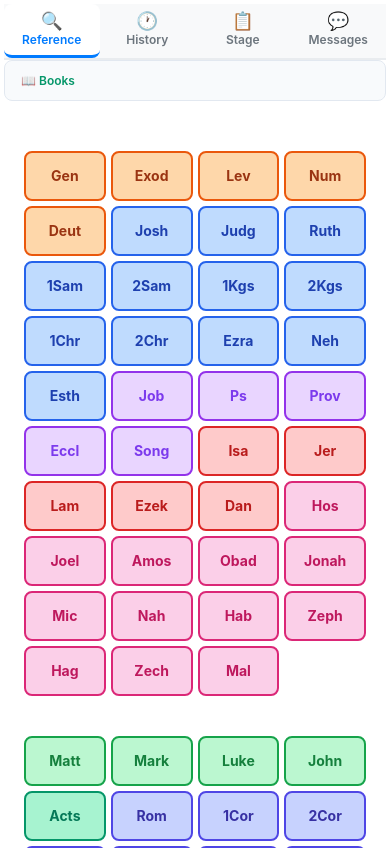
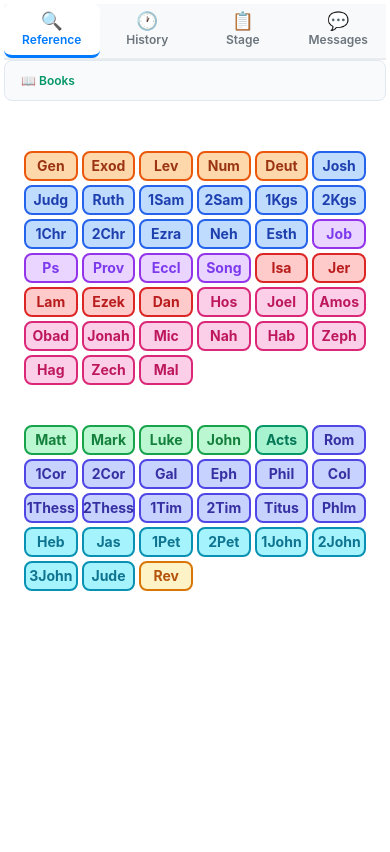
Before and after one commit to chrishayescodes/obs-bible, a React (Vite) app in the folder obs-bible/: page / in a window 390 px wide. Built offline with nearby package versions, Linux system fonts and the light colour scheme.

Commit message:
fix button css

```diff
--- a/obs-bible/src/nav/ref-nav/book-selection/BibleBookSelector.css
+++ b/obs-bible/src/nav/ref-nav/book-selection/BibleBookSelector.css
@@ -19,21 +19,21 @@
 
 .books-grid {
   display: grid;
-  grid-template-columns: repeat(auto-fit, minmax(90px, 1fr));
+  grid-template-columns: repeat(auto-fit, minmax(70px, 1fr));
   gap: 8px;
   max-width: 100%;
 }
 
 .book-button {
   border-radius: 8px;
-  padding: 12px 8px;
+  padding: 4px 3px;
   cursor: pointer;
   transition: all 0.2s ease;
   display: flex;
   flex-direction: column;
   align-items: center;
   justify-content: center;
-  min-height: 70px;
+  min-height: 50px;
   font-family: inherit;
   border: 2px solid;
 }
@@ -313,47 +313,47 @@
 /* Extra large screens - 12+ columns */
 @media (min-width: 1400px) {
   .books-grid {
-    grid-template-columns: repeat(auto-fit, minmax(100px, 1fr));
+    grid-template-columns: repeat(auto-fit, minmax(80px, 1fr));
   }
 }
 
 /* Large screens - 10-12 columns */
 @media (min-width: 1200px) and (max-width: 1399px) {
   .books-grid {
-    grid-template-columns: repeat(auto-fit, minmax(95px, 1fr));
+    grid-template-columns: repeat(auto-fit, minmax(75px, 1fr));
   }
 }
 
 /* Medium screens - 8-10 columns */
 @media (min-width: 992px) and (max-width: 1199px) {
   .books-grid {
-    grid-template-columns: repeat(auto-fit, minmax(90px, 1fr));
+    grid-template-columns: repeat(auto-fit, minmax(70px, 1fr));
   }
 }
 
 /* Tablet landscape - 6-8 columns */
 @media (min-width: 768px) and (max-width: 991px) {
   .books-grid {
-    grid-template-columns: repeat(auto-fit, minmax(85px, 1fr));
-    gap: 8px;
+    grid-template-columns: repeat(auto-fit, minmax(65px, 1fr));
+    gap: 6px;
   }
 
   .book-button {
-    padding: 10px 6px;
-    min-height: 65px;
+    padding: 4px 3px;
+    min-height: 45px;
   }
 }
 
 /* Tablet portrait - 5-6 columns */
 @media (min-width: 576px) and (max-width: 767px) {
   .books-grid {
-    grid-template-columns: repeat(auto-fit, minmax(80px, 1fr));
-    gap: 6px;
+    grid-template-columns: repeat(auto-fit, minmax(60px, 1fr));
+    gap: 5px;
   }
 
   .book-button {
-    padding: 10px 6px;
-    min-height: 60px;
+    padding: 4px 3px;
+    min-height: 40px;
   }
 
   .book-id {
@@ -364,13 +364,13 @@
 /* Mobile landscape - 4-5 columns */
 @media (min-width: 480px) and (max-width: 575px) {
   .books-grid {
-    grid-template-columns: repeat(auto-fit, minmax(75px, 1fr));
-    gap: 6px;
+    grid-template-columns: repeat(auto-fit, minmax(55px, 1fr));
+    gap: 5px;
   }
 
   .book-button {
-    padding: 8px 4px;
-    min-height: 55px;
+    padding: 3px 2px;
+    min-height: 35px;
   }
 
   .book-id {
@@ -381,13 +381,13 @@
 /* Mobile portrait - 3-4 columns */
 @media (max-width: 479px) {
   .books-grid {
-    grid-template-columns: repeat(auto-fit, minmax(70px, 1fr));
-    gap: 5px;
+    grid-template-columns: repeat(auto-fit, minmax(50px, 1fr));
+    gap: 4px;
   }
 
   .book-button {
-    padding: 8px 4px;
-    min-height: 50px;
+    padding: 3px 2px;
+    min-height: 30px;
   }
 
   .book-id {
```
